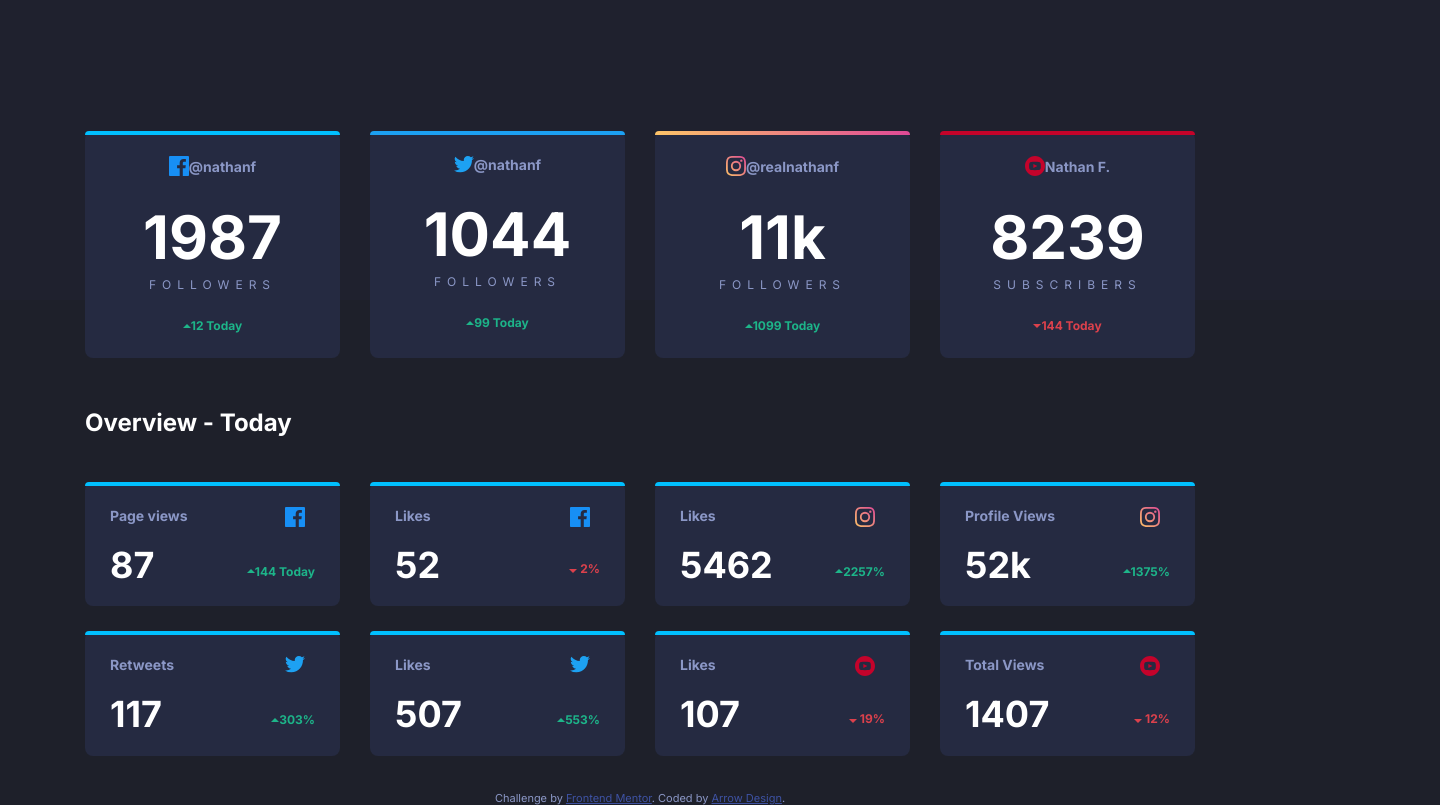
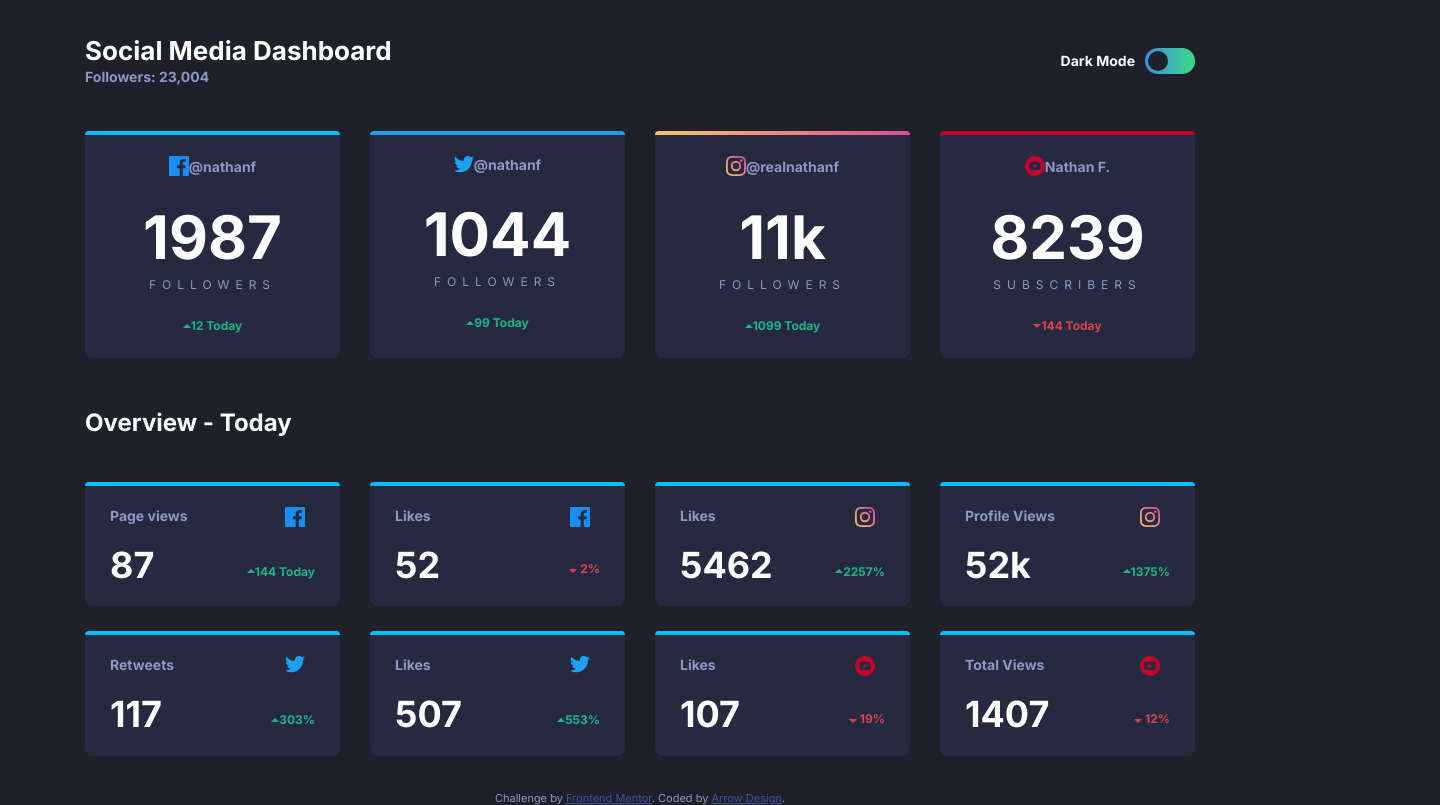
Before and after one commit to ttisurus/frontend-challenge-1, a plain HTML site: page index.html in a window 1280 px wide. Shown: the whole page, 1440 px wide, since content can reach past the window. Drawn offline with Linux system fonts and the light colour scheme.

Commit message:
arreglo del contenedor del header

```diff
--- a/index.html
+++ b/index.html
@@ -29,6 +29,8 @@
 
 <body>
 
+  <div class="background"></div>
+
   <!-- Contenedor Principal -->
   <div class="container">
 
@@ -48,8 +50,6 @@
       </div>
 
     </header>
-
-<div class="background"></div>
 
     <!-- Primer seccion de tarjetas -->
 
--- a/style.css
+++ b/style.css
@@ -16,7 +16,8 @@ body.light {
 
 .background {
     background-color: hsl(232, 19%, 15%);
-    width: 1440px;
+    max-width: 1440px;
+    width: auto;
     margin: 0;
     top: 0;
     left: 0;
```
